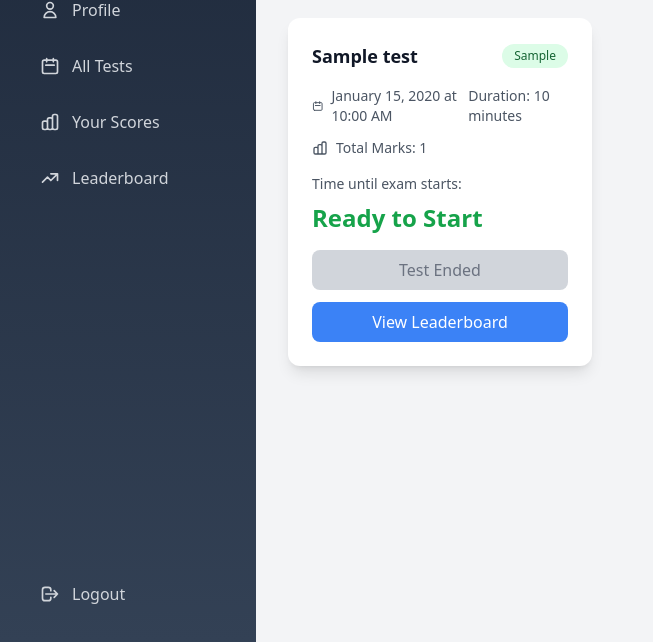
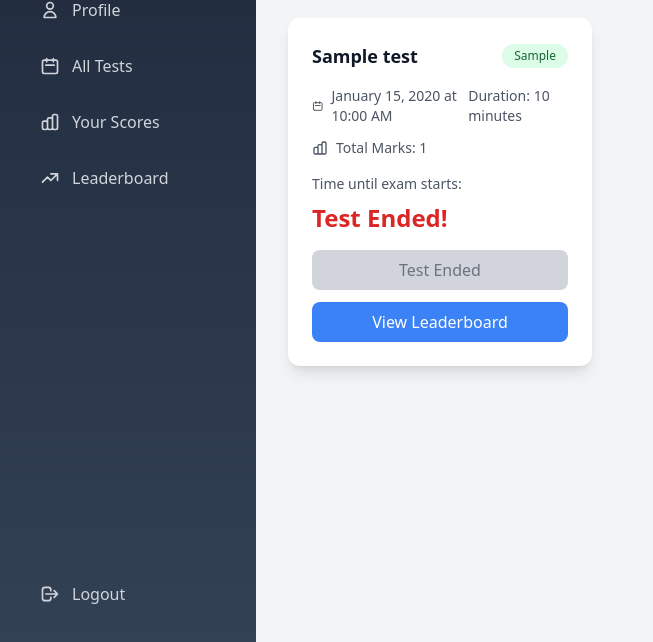
Before and after one commit to YVSPAVANKUMAR/Online-Examination-System, a Flask app: template templates/student_dashboard.html in a window 1280 px wide. Shown: the part 158-800 px from the top of the page, without its empty margins (0-653 px from the left). Run offline with Flask 3, Linux system fonts and the light colour scheme; the template is opened without the code that fills it: most values are stand-ins (such as "Sample title", 1, 10 or a date in 2020); some libraries are stand-ins or nearby versions.

Commit message:
Update error in dashboard

```diff
--- a/templates/student_dashboard.html
+++ b/templates/student_dashboard.html
@@ -313,6 +313,12 @@ function updateTimer(testId, examDateIso, duration) {
         return;
     }
 
+    if (now >= endTime && !startedAt) {
+        timerElement.textContent = "Test Ended!";
+        timerElement.className = 'text-2xl font-bold text-red-600';
+        return;
+    }
+
     if (!startedAt) {
         timerElement.textContent = "Ready to Start";
         timerElement.className = 'text-2xl font-bold text-green-600';
```
